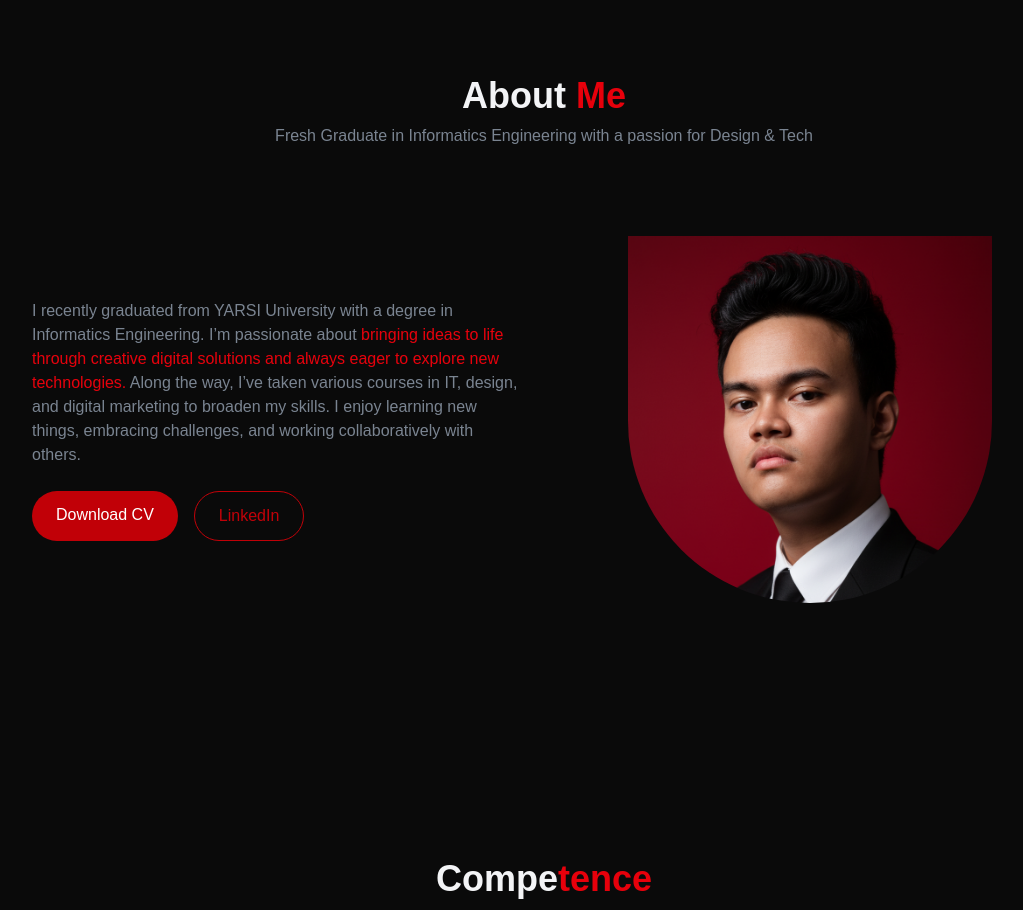
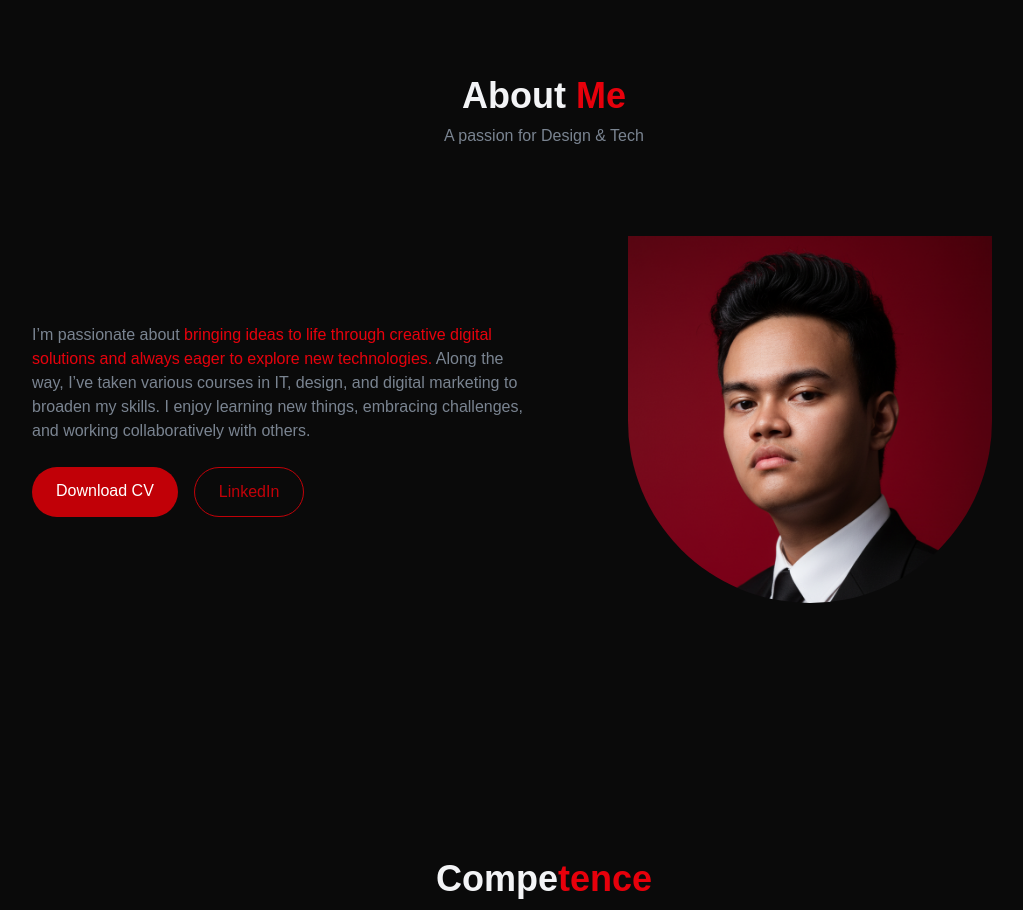
Before and after one commit to ryhanhxx6/ryhanhxx-portofolio, a React (Vite) app: page / in a window 1280 px wide. Shown: the part 820-1730 px from the top of the page, without its empty margins (96-1119 px from the left). Built offline with nearby package versions, Linux system fonts and the light colour scheme.

Commit message:
Update #20

```diff
--- a/src/component/sections/About.jsx
+++ b/src/component/sections/About.jsx
@@ -14,15 +14,14 @@ export const About = () => {
           </h2>
 
           <h3 className="text-center mb-6 secondary-text text-muted-foreground">
-            Fresh Graduate in Informatics Engineering with a passion for Design
+            A passion for Design
             & Tech
           </h3>
 
           <div className="grid grid-cols-1 md:grid-cols-2 gap-10 items-center">
             <div className="space-y-6">
               <p className="text-md text-muted-foreground">
-                I recently graduated from YARSI University with a degree in
-                Informatics Engineering. I’m passionate about{" "}
+                I’m passionate about{" "}
                 <span className="text-red-600">
                   bringing ideas to life through creative digital solutions and
                   always eager to explore new technologies.
```
